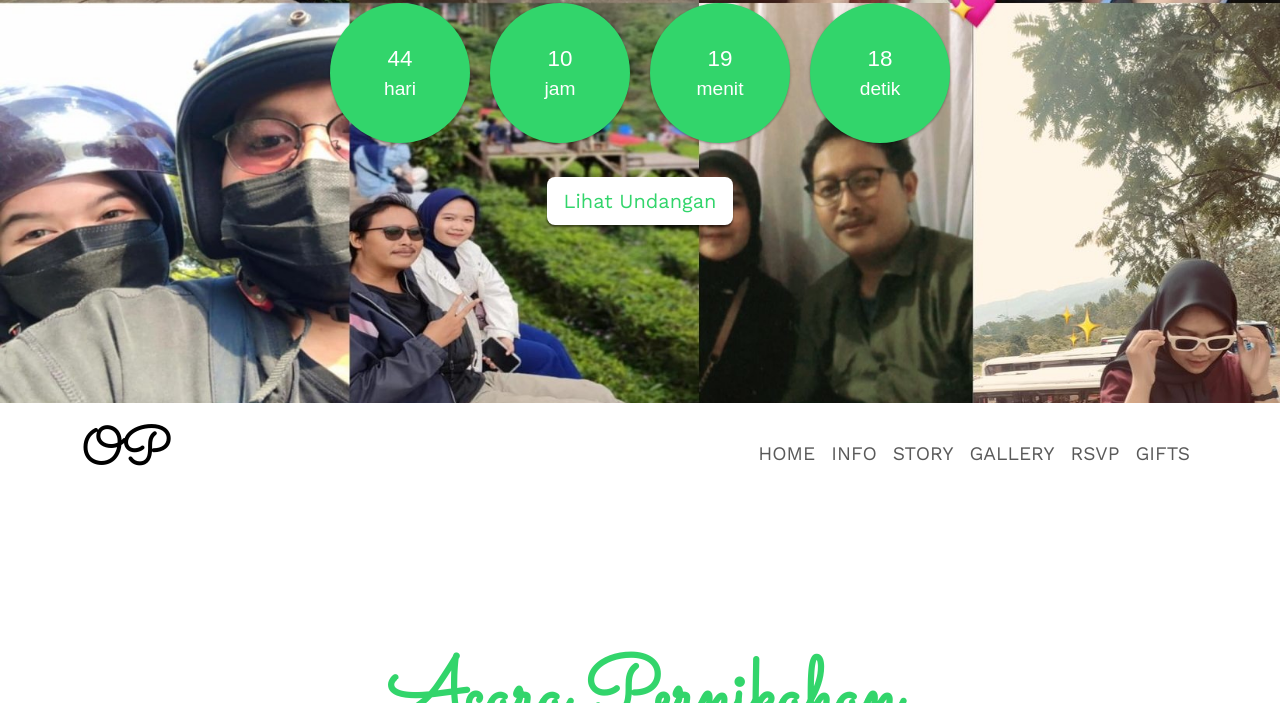
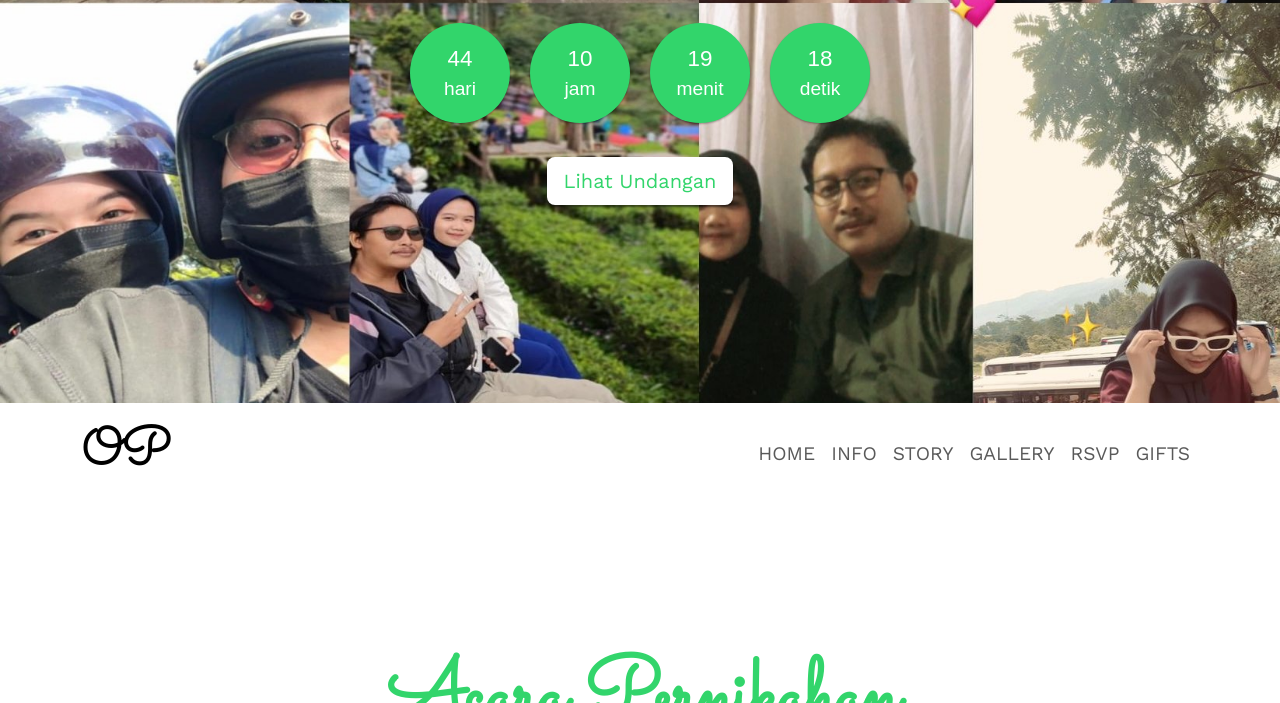
Before and after one commit to ngundangAHHH/pucilwedding, a plain HTML site: page index.html in a window 1280 px wide. Shown: the part 397-1100 px from the top of the page. Drawn offline with nearby package versions, Linux system fonts and the light colour scheme; some packages are replaced by stand-ins of ours; a script that the page names is missing.

Commit message:
mengubah simply countdown

```diff
--- a/countdown/simplyCountdown.theme.default.css
+++ b/countdown/simplyCountdown.theme.default.css
@@ -7,14 +7,14 @@
   .simply-countdown > .simply-section {
     width: 50px;
     height: 50px;
-    padding: 70px;
+    padding: 50px;
     display: flex;
     align-items: center;
     justify-content: center;
     float: left;
     margin: 10px;
     background: var(--pink);
-    box-shadow: 0 1px 3px rgba(0, 0, 0, 0.12), 0 1px 2px rgba(0, 0, 0, 0.24);
+    box-shadow: 0 1px 2px rgba(0, 0, 0, 0.12), 0 1px 2px rgba(0, 0, 0, 0.24);
     border-radius: 50%;
   }
   .simply-countdown > .simply-section .simply-amount,
```
